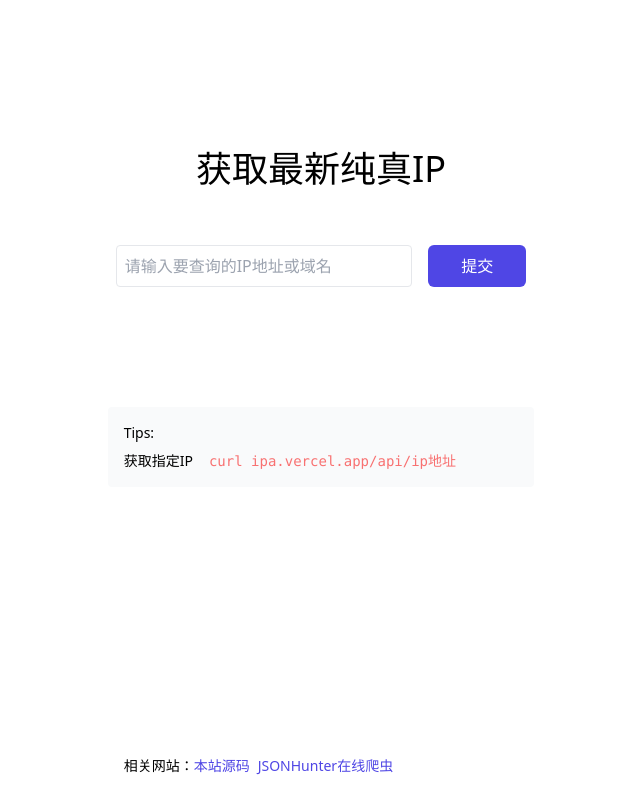
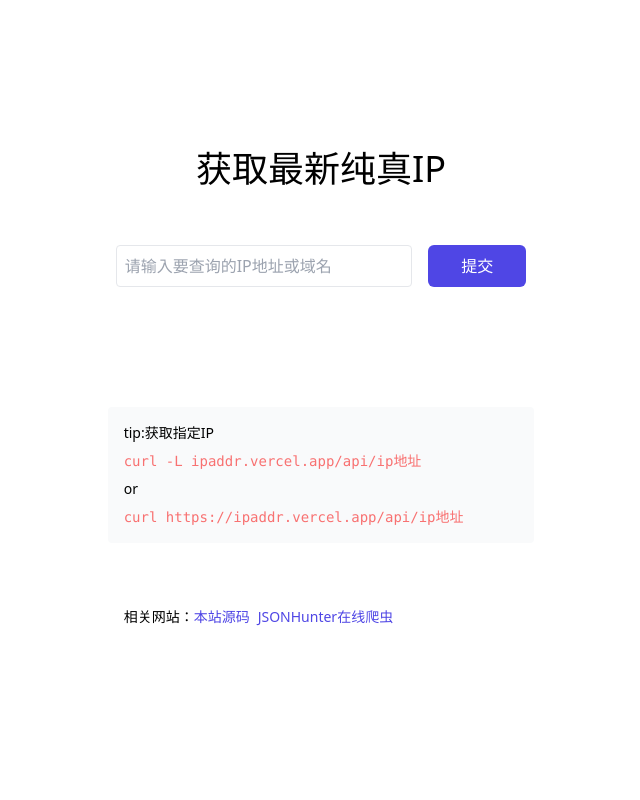
Before and after one commit to sedgwickz/ipaddr, a Next.js app: page / in a window 1280 px wide. Shown: the whole page, without its empty margins (319-959 px from the left). Built offline with nearby package versions, Linux system fonts and the light colour scheme; no server answers.

Commit message:
update layout

```diff
--- a/pages/index.tsx
+++ b/pages/index.tsx
@@ -25,7 +25,7 @@ export default function Home() {
             .then((d) => getIP(d))
     }, [])
     return (
-        <div className='md:grid md:grid-cols-3 m-auto'>
+        <div className='lg:grid lg:grid-cols-3 m-auto'>
             <Head>
                 <title>IP Address - 纯真IP数据库</title>
                 <meta
@@ -46,7 +46,7 @@ export default function Home() {
                         获取最新纯真IP
                     </span>
                 </div>
-                <div className='flex flex-col w-full md:flex-row justify-center md:space-x-4 md:space-y-0 space-y-4 p-2'>
+                <div className='flex flex-col w-full lg:flex-row justify-center lg:space-x-4 lg:space-y-0 space-y-4 p-2'>
                     <input
                         value={ip}
                         onChange={(e) => setIp(e.target.value)}
@@ -58,7 +58,7 @@ export default function Home() {
                         }}
                     ></input>
                     <button
-                        className='justify-center p-2 md:px-8 md:py-2 whitespace-nowrap border border-transparent text-base font-medium rounded-md text-white bg-indigo-600 hover:bg-indigo-700'
+                        className='justify-center p-2 lg:px-8 lg:py-2 whitespace-nowrap border border-transparent text-base font-medium rounded-md text-white bg-indigo-600 hover:bg-indigo-700'
                         onClick={() => getIP()}
                     >
                         提交
@@ -67,7 +67,6 @@ export default function Home() {
                 <div className='flex flex-col items-center space-y-2'>
                     {!loading ? (
                         <>
-                            {' '}
                             <div>{data.search_ip}</div>
                             <div>{data.addr}</div>
                             <div>{data.detail}</div>
@@ -82,22 +81,25 @@ export default function Home() {
                 </div>
                 <div>
                     <div className='rounded bg-gray-50 p-4 text-sm space-y-2'>
-                        <div>Tips:</div>
+                        <div>tip:获取指定IP</div>
                         {/* <div className='space-x-4'>
                             <span>获取本机IP</span>
                             <span className='text-red-400 font-mono font-medium inline-block'>
                                 curl ipa.vercel.app/api
                             </span>
                         </div> */}
-                        <div className='space-x-4'>
-                            <span>获取指定IP</span>
-                            <span className='text-red-400 font-mono font-medium inline-block'>
-                                curl ipa.vercel.app/api/ip地址
-                            </span>
+                        <div className='flex flex-col space-y-2'>
+                            <div className='text-red-400 font-mono font-medium inline-block'>
+                                curl -L ipaddr.vercel.app/api/ip地址
+                            </div>
+                            <div>or</div>
+                            <div className='text-red-400 font-mono font-medium inline-block'>
+                                curl https://ipaddr.vercel.app/api/ip地址
+                            </div>
                         </div>
                     </div>
                 </div>
-                <div className='flex text-sm md:absolute bottom-2 p-4'>
+                <div className='flex text-sm p-4'>
                     相关网站：
                     <span className='text-indigo-600 space-x-2'>
                         <a
```
